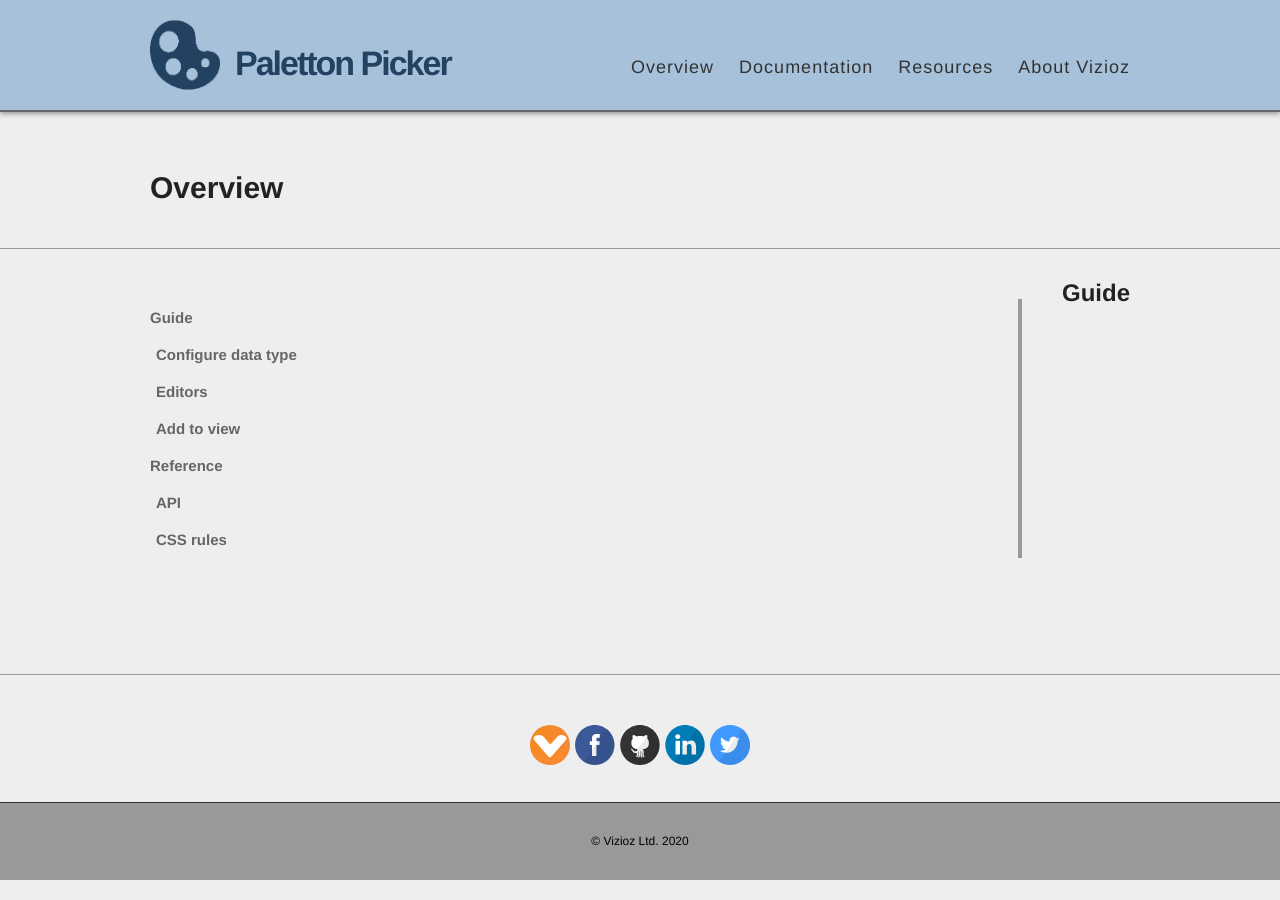
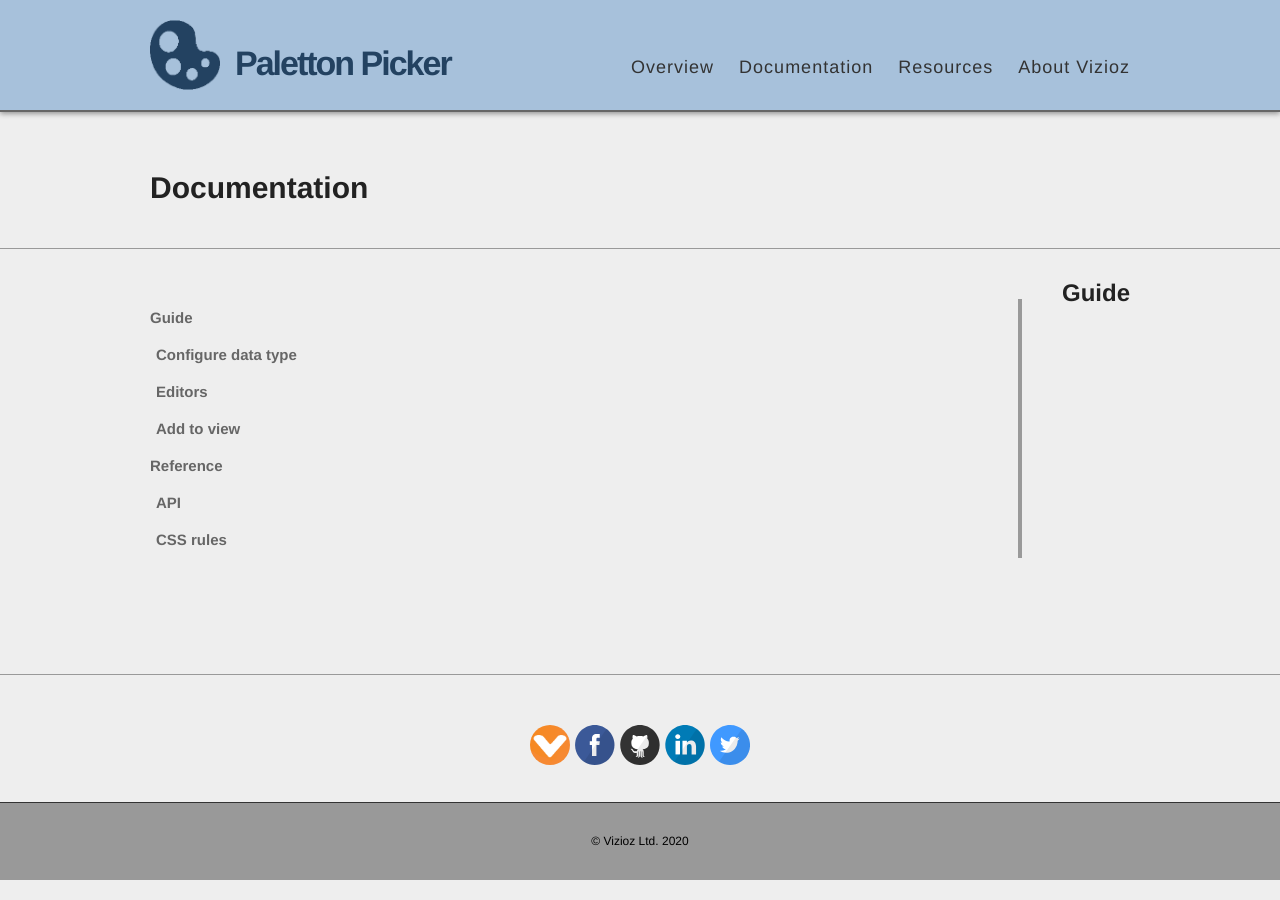
Before and after one commit to Vizioz/Paletton-Picker, a Jekyll site: the page built from docs/documentation.md, in a window 1280 px wide. Built offline with Jekyll 4.4.1, drawn with Linux system fonts in a browser that asks for light colours.

Commit message:
Update default.html

```diff
--- a/docs/_layouts/default.html
+++ b/docs/_layouts/default.html
@@ -39,7 +39,7 @@
       {% if page.title %}
       <div class="body-title">
         <div class="container">
-          <h1>Overview</h1>
+          <h1>{{ page.title }}</h1>
         </div>
       </div>
       {% endif %}
```
